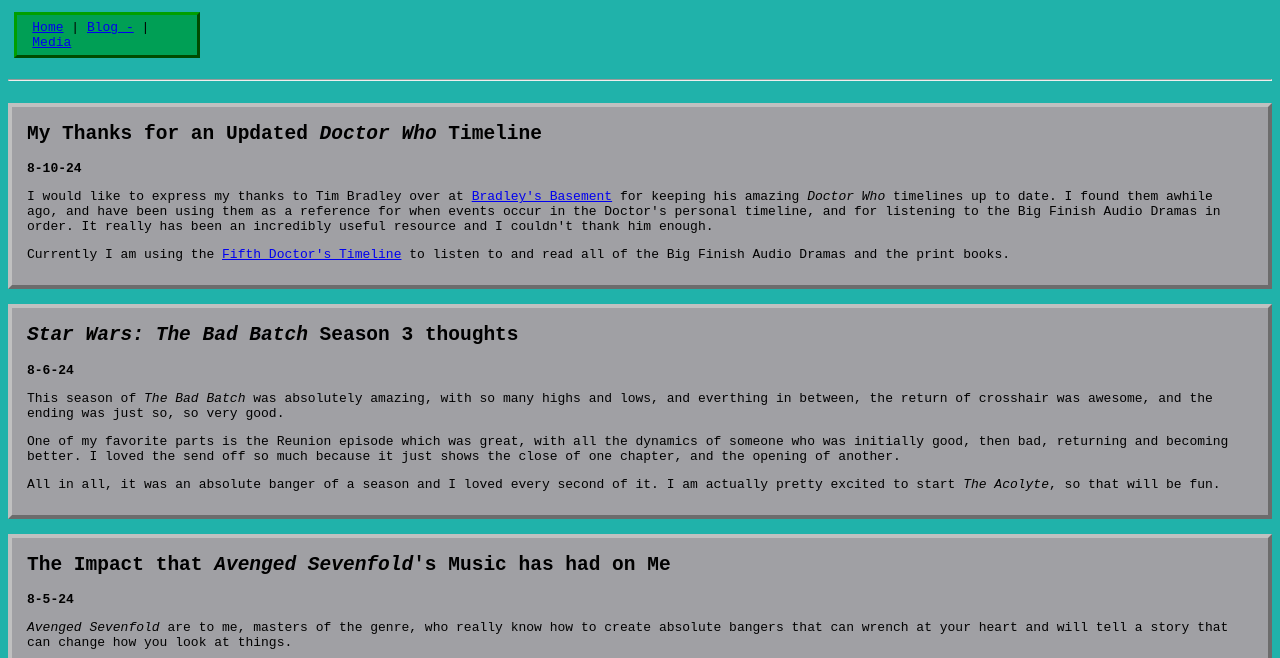
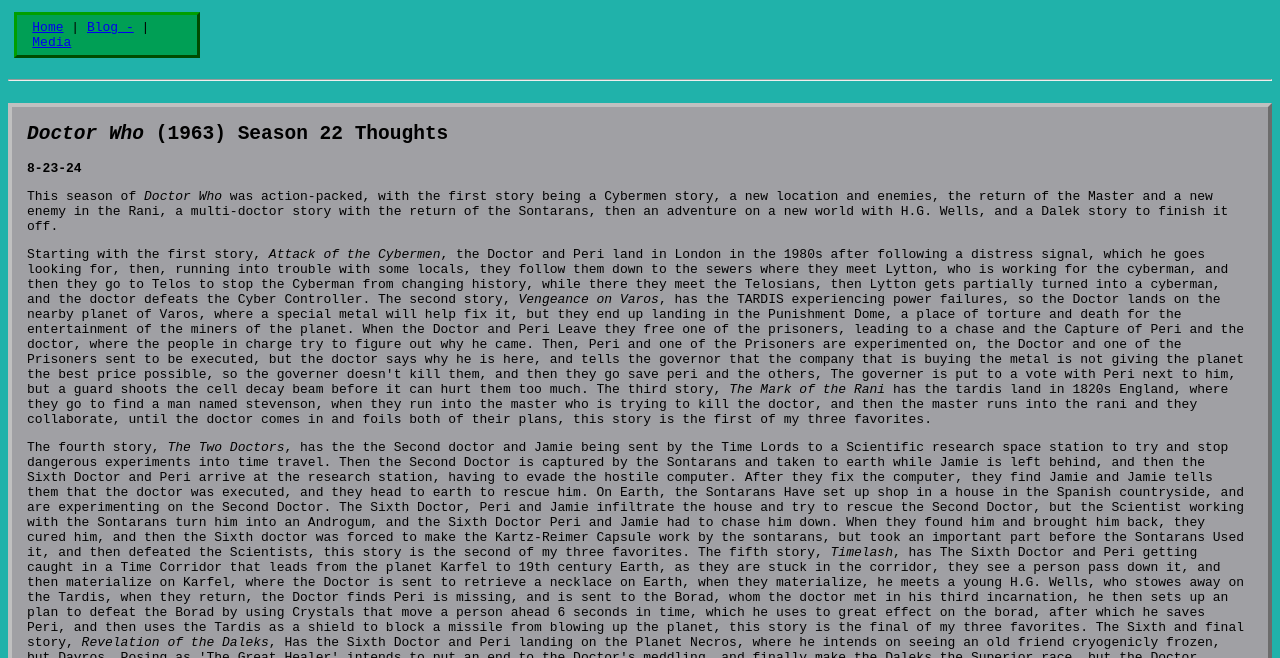
Before and after one commit to billhasarrived/an-average-site, a plain HTML site: page blog.html in a window 1280 px wide. Shown: the part 142-800 px from the top of the page. Drawn offline with Linux system fonts and the light colour scheme.

Commit message:
Updated Site files 8-23-24

```diff
--- a/blog.html
+++ b/blog.html
@@ -29,7 +29,38 @@
     <hr>
     <br>
 
+    <article>
+      <h2><i>Doctor Who</i> (1963) Season 22 Thoughts</h2>
+      <p><b>8-23-24</b></p>
+      <p>This season of <i>Doctor Who</i> was action-packed, with the first story being a Cybermen story, a new location and enemies, the return of the Master and a new enemy in the Rani, a multi-doctor story with the return of
+      the Sontarans, then an adventure on a new world with H.G. Wells, and a Dalek story to finish it off.</p>
+      <p> Starting with the first story, <i>Attack of the Cybermen</i>, the Doctor and Peri land in London in the 1980s after following a distress signal, which he goes looking for, then, running into trouble with some locals,
+      they follow them down to the sewers where they meet Lytton, who is working for the cyberman, and then they go to Telos to stop the Cyberman from changing history, while there they meet the Telosians, then Lytton gets
+      partially turned into a cyberman, and the doctor defeats the Cyber Controller. The second story, <i>Vengeance on Varos</i>, has the TARDIS experiencing power failures, so the Doctor lands on the nearby planet of Varos,
+      where a special metal will help fix it, but they end up landing in the Punishment Dome, a place of torture and death for the entertainment of the miners of the planet. When the Doctor and Peri Leave they free one of the
+      prisoners, leading to a chase and the Capture of Peri and the doctor, where the people in charge try to figure out why he came. Then, Peri and one of the Prisoners are experimented on, the Doctor and one of the Prisoners
+      sent to be executed, but the doctor says why he is here, and tells the governor that the company that is buying the metal is not giving the planet the best price possible, so the governer doesn't kill them, and then they
+      go save peri and the others, The governer is put to a vote with Peri next to him, but a guard shoots the cell decay beam before it can hurt them too much. The third story, <i>The Mark of the Rani</i> has the tardis land in
+      1820s England, where they go to find a man named stevenson, when they run into the master who is trying to kill the doctor, and then the master runs into the rani and they collaborate, until the doctor comes in and foils
+      both of their plans, this story is the first of my three favorites.</p>
+      <p>The fourth story, <i>The Two Doctors</i>, has the the Second doctor and Jamie being sent by the Time Lords to a Scientific research space station to try and stop dangerous experiments into time travel.
+      Then the Second Doctor is captured by the Sontarans and taken to earth while Jamie is left behind, and then the Sixth Doctor and Peri arrive at the research station, having to evade the hostile computer. After they fix the
+      computer, they find Jamie and Jamie tells them that the doctor was executed, and they head to earth to rescue him. On Earth, the Sontarans Have set up shop in a house in the Spanish countryside, and are experimenting on
+      the Second Doctor. The Sixth Doctor, Peri and Jamie infiltrate the house and try to rescue the Second Doctor, but the Scientist working with the Sontarans turn him into an Androgum, and the Sixth Doctor Peri and Jamie had
+      to chase him down. When they found him and brought him back, they cured him, and then the Sixth doctor was forced to make the Kartz-Reimer Capsule work by the sontarans, but took an important part before the Sontarans Used
+      it, and then defeated the Scientists, this story is the second of my three favorites. The fifth story, <i>Timelash</i>, has The Sixth Doctor and Peri getting caught in a Time Corridor that leads from the planet Karfel
+      to 19th century Earth, as they are stuck in the corridor, they see a person pass down it, and then materialize on Karfel, where the Doctor is sent to retrieve a necklace on Earth, when they materialize, he meets a young
+      H.G. Wells, who stowes away on the Tardis, when they return, the Doctor finds Peri is missing, and is sent to the Borad, whom the doctor met in his third incarnation, he then sets up an plan to defeat the Borad by using
+      Crystals that move a person ahead 6 seconds in time, which he uses to great effect on the borad, after which he saves Peri, and then uses the Tardis as a shield to block a missile from blowing up the planet,
+      this story is the final of my three favorites.
+      The Sixth and final story, <i>Revelation of the Daleks</i>, Has the Sixth Doctor and Peri landing on the Planet Necros, where he intends on seeing an old friend cryogenicly frozen, but Davros, Posing as 'The Great Healer'
+      intends to put an end to the Doctor's meddling, and finally make the Daleks the Superior race, but the Doctor figures out his plan with the help of a mercenary, and defeats him.</p>
+      <p>All in all it was a great seaon, and the Sixth Doctor is growing on me a bit. I really liked Colin Baker and Patrick Troughton together, I think the way they each played the doctor compliments each other. I also think
+      H.G. Wells was done really well, and I love that it says that the Doctor and the Tardis influences <i>The Time Machine</i>. Intrestingly enough, I did just realize that Peri was supposed to be an American, which make her
+      character the first American Companion which is really cool, Now I'd love to see an actual American actor play a companion, maybe in Series 15 of the 2005 show.</p>
+    </article>
 
+    <br>
 
     <article>
       <h2>My Thanks for an Updated <i>Doctor Who</i> Timeline</h2>
```
Also changed, not shown: media.html (+2 -1 lines), changelog.txt.
